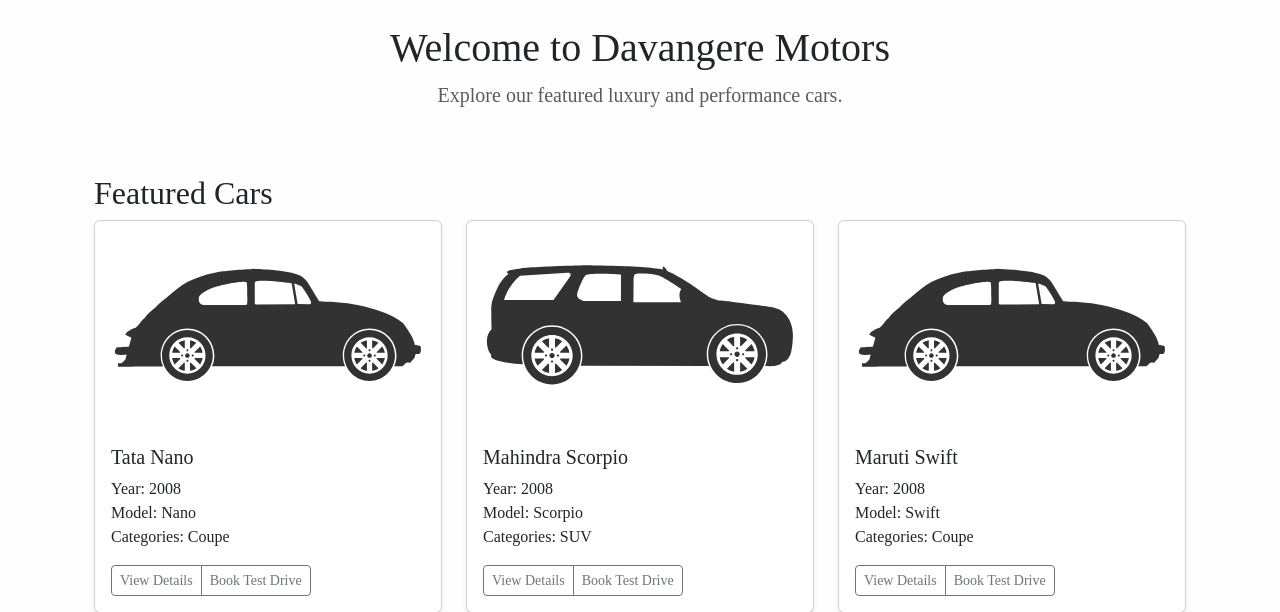
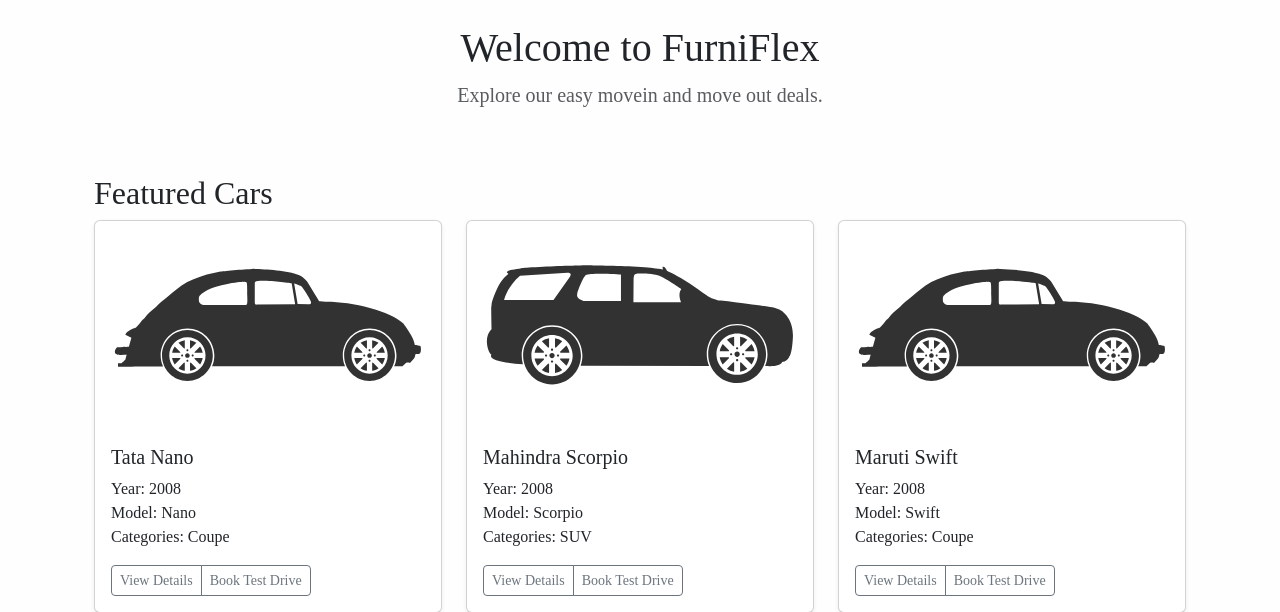
Before and after one commit to Pruthviraj-Guddu/FurniFlexSustainability, a Flask app: page / in a window 1280 px wide. Shown: the part 66-678 px from the top of the page. Run offline with Flask 3, Linux system fonts and the light colour scheme; data comes from the database, SQL or seed files in the repository; some libraries are stand-ins or nearby versions.

Commit message:
Update home.html

```diff
--- a/templates/home.html
+++ b/templates/home.html
@@ -10,8 +10,8 @@
 
 <section class="jumbotron text-center">
     <div class="container">
-        <h1 class="jumbotron-heading">Welcome to Davangere Motors</h1>
-        <p class="lead text-muted">Explore our featured luxury and performance cars.</p>
+        <h1 class="jumbotron-heading">Welcome to FurniFlex</h1>
+        <p class="lead text-muted">Explore our easy movein and move out deals.</p>
     </div>
 </section>
 
```
